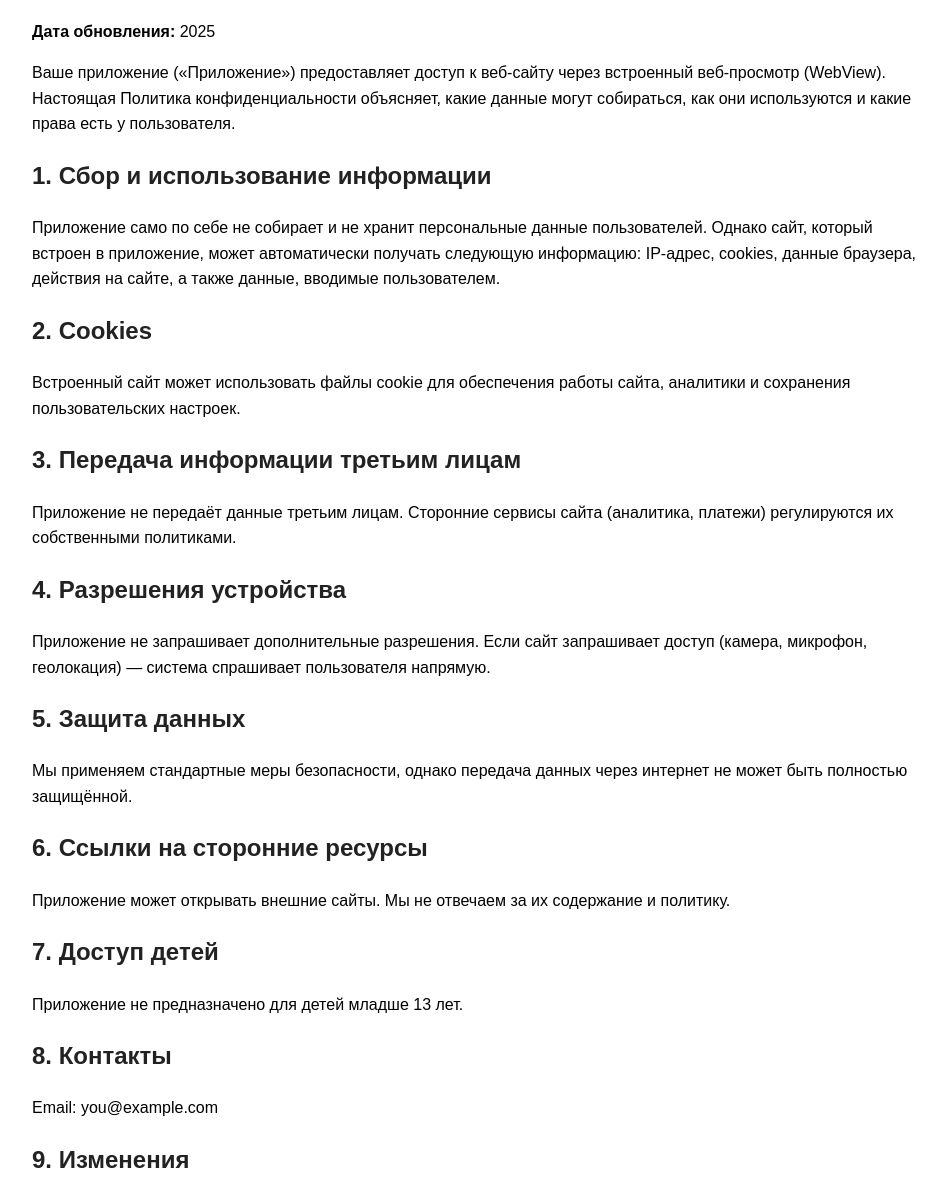
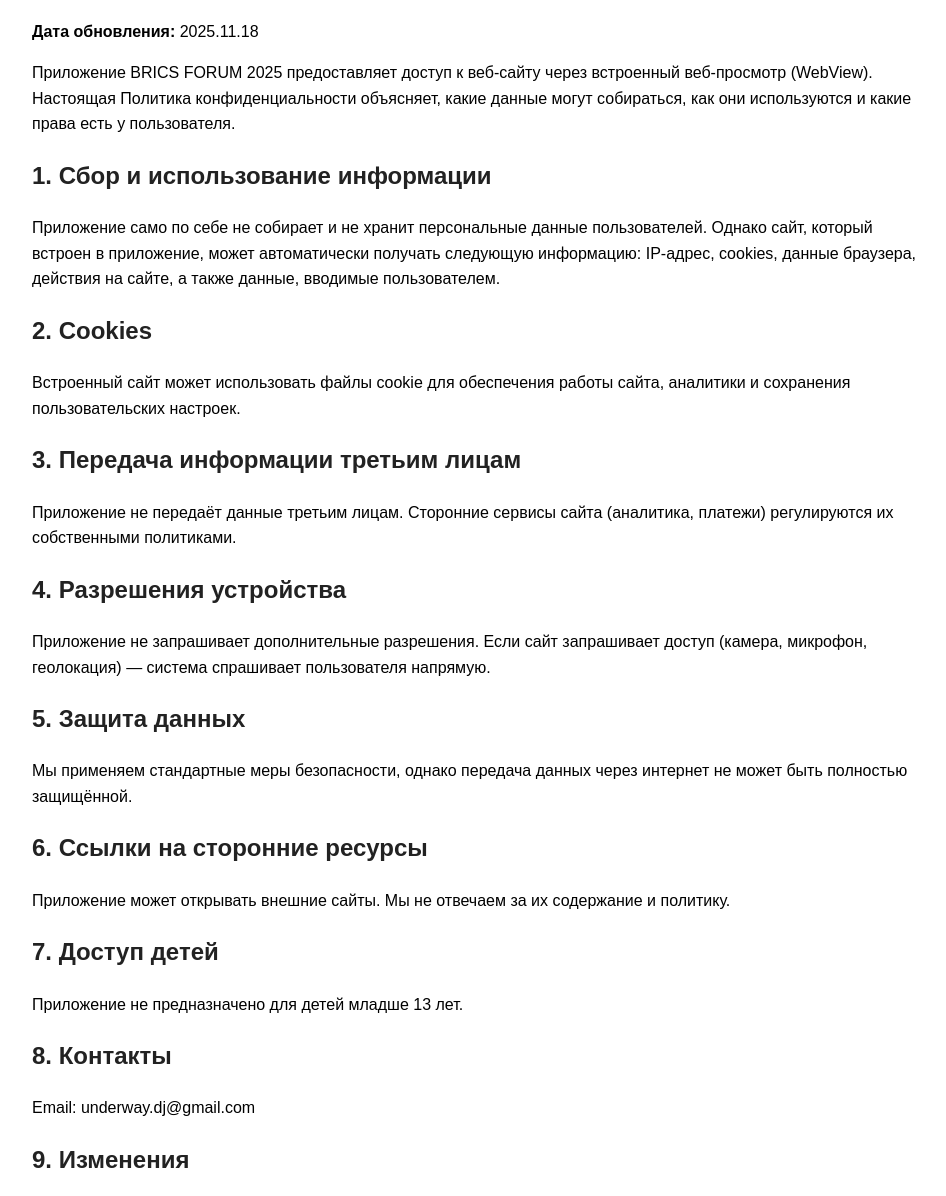
Before and after one commit to GipotaM/privacy-policy, a plain HTML site: page index.html in a window 1280 px wide. Shown: the part 94-1290 px from the top of the page, without its empty margins (158-1104 px from the left). Drawn offline with Linux system fonts and the light colour scheme.

Commit message:
Update privacy policy with new details and contact info

```diff
--- a/index.html
+++ b/index.html
@@ -11,9 +11,9 @@
 </head>
 <body>
 <h1>Политика конфиденциальности</h1>
-<p><strong>Дата обновления:</strong> 2025</p>
+<p><strong>Дата обновления:</strong> 2025.11.18</p>
 
-<p>Ваше приложение («Приложение») предоставляет доступ к веб-сайту через встроенный веб-просмотр (WebView). Настоящая Политика конфиденциальности объясняет, какие данные могут собираться, как они используются и какие права есть у пользователя.</p>
+<p>Приложение BRICS FORUM 2025 предоставляет доступ к веб-сайту через встроенный веб-просмотр (WebView). Настоящая Политика конфиденциальности объясняет, какие данные могут собираться, как они используются и какие права есть у пользователя.</p>
 
 <h2>1. Сбор и использование информации</h2>
 <p>Приложение само по себе не собирает и не хранит персональные данные пользователей. Однако сайт, который встроен в приложение, может автоматически получать следующую информацию: IP-адрес, cookies, данные браузера, действия на сайте, а также данные, вводимые пользователем.</p>
@@ -37,7 +37,7 @@
 <p>Приложение не предназначено для детей младше 13 лет.</p>
 
 <h2>8. Контакты</h2>
-<p>Email: you@example.com</p>
+<p>Email: underway.dj@gmail.com</p>
 
 <h2>9. Изменения</h2>
 <p>Мы можем обновлять Политику. Продолжая использование приложения, вы соглашаетесь с обновлёнными условиями.</p>
```
